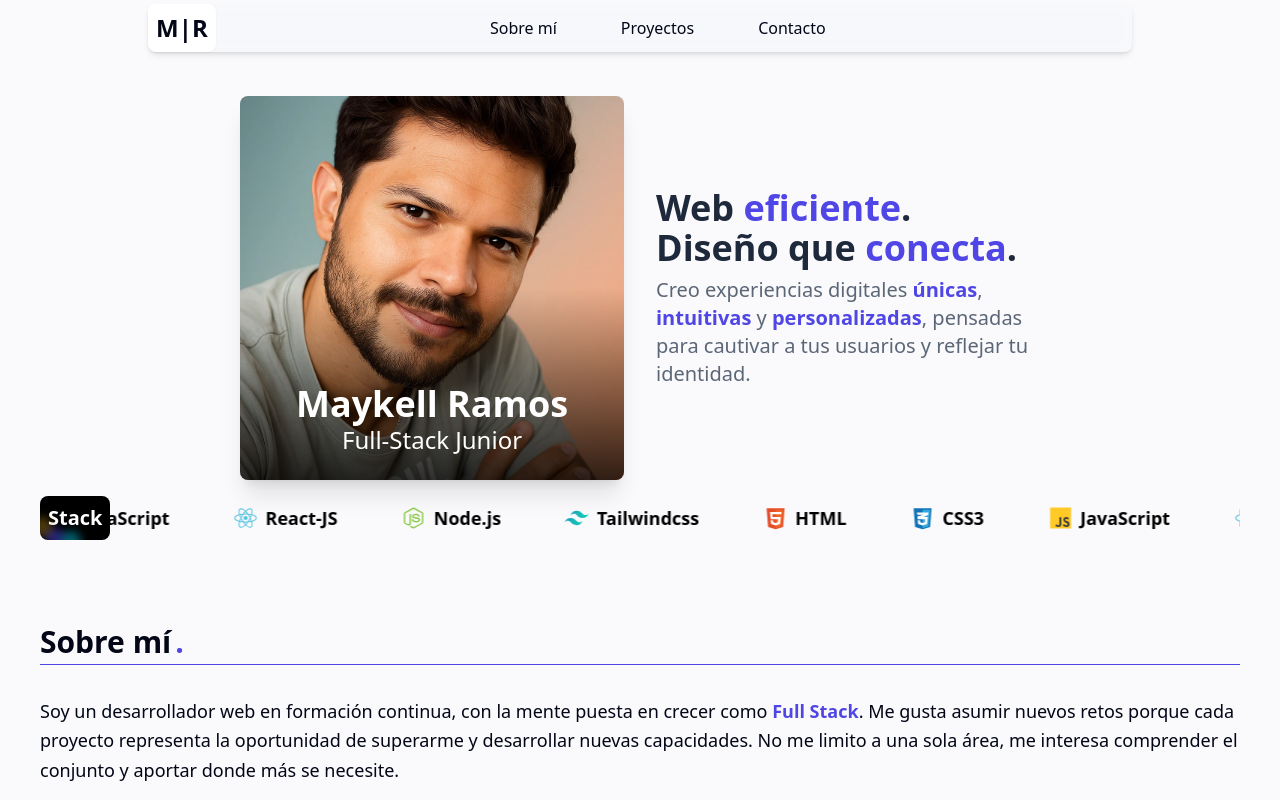
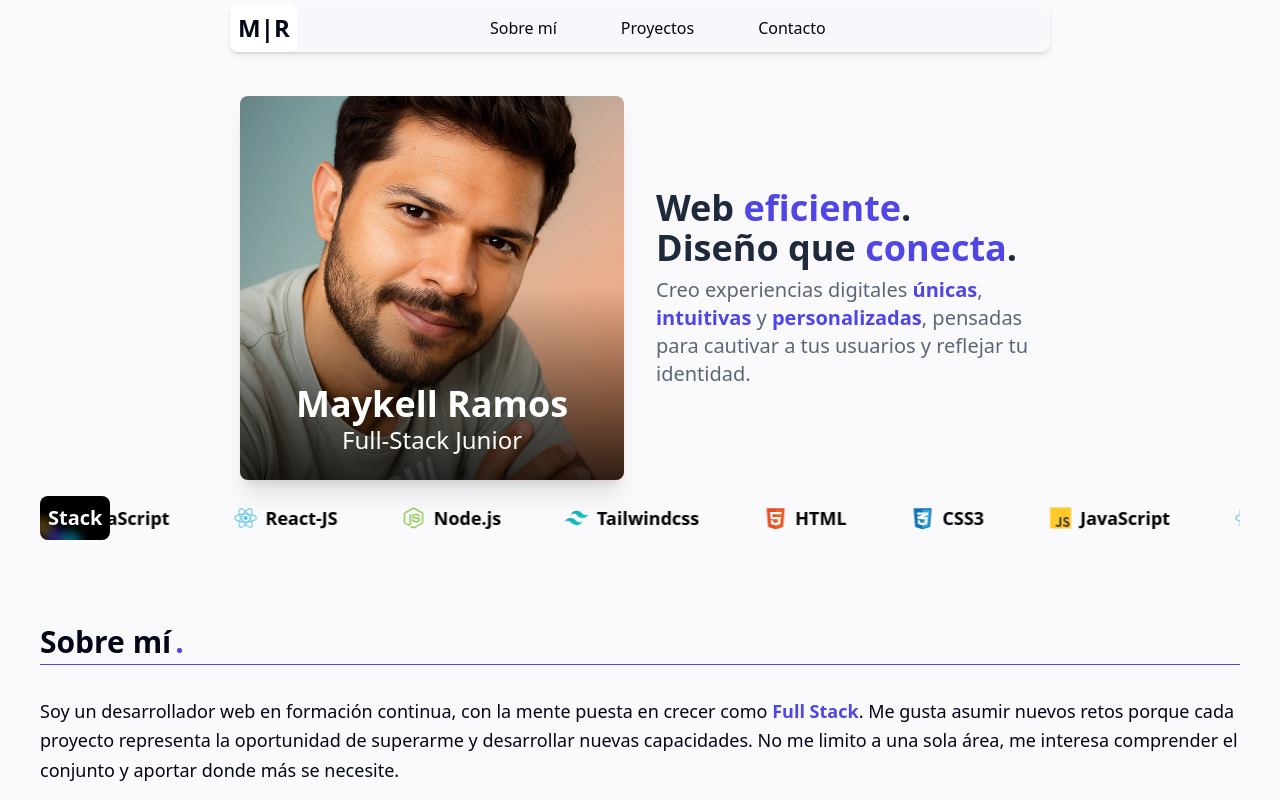
Before and after one commit to MaykelldaCostaRamos/Portafolio, a React (Vite) app: page / in a window 1280 px wide. Shown: the top 800 px of the page. Built offline with nearby package versions, Linux system fonts and the light colour scheme.

Commit message:
Adjusted css for desktop

```diff
--- a/src/index.css
+++ b/src/index.css
@@ -29,16 +29,15 @@ html, body {
 
 @media (min-width: 768px) {
   .header-container {
-    min-width: 730px;
+    min-width: 700px;
   }
 }
 
-@media (min-width: 1024px) {
+@media (min-width: 1280px) {
   .header-container {
-    min-width: 984px;
+    min-width: 820px;
   }
 }
-
 
 
 /* SKILSS */
```
